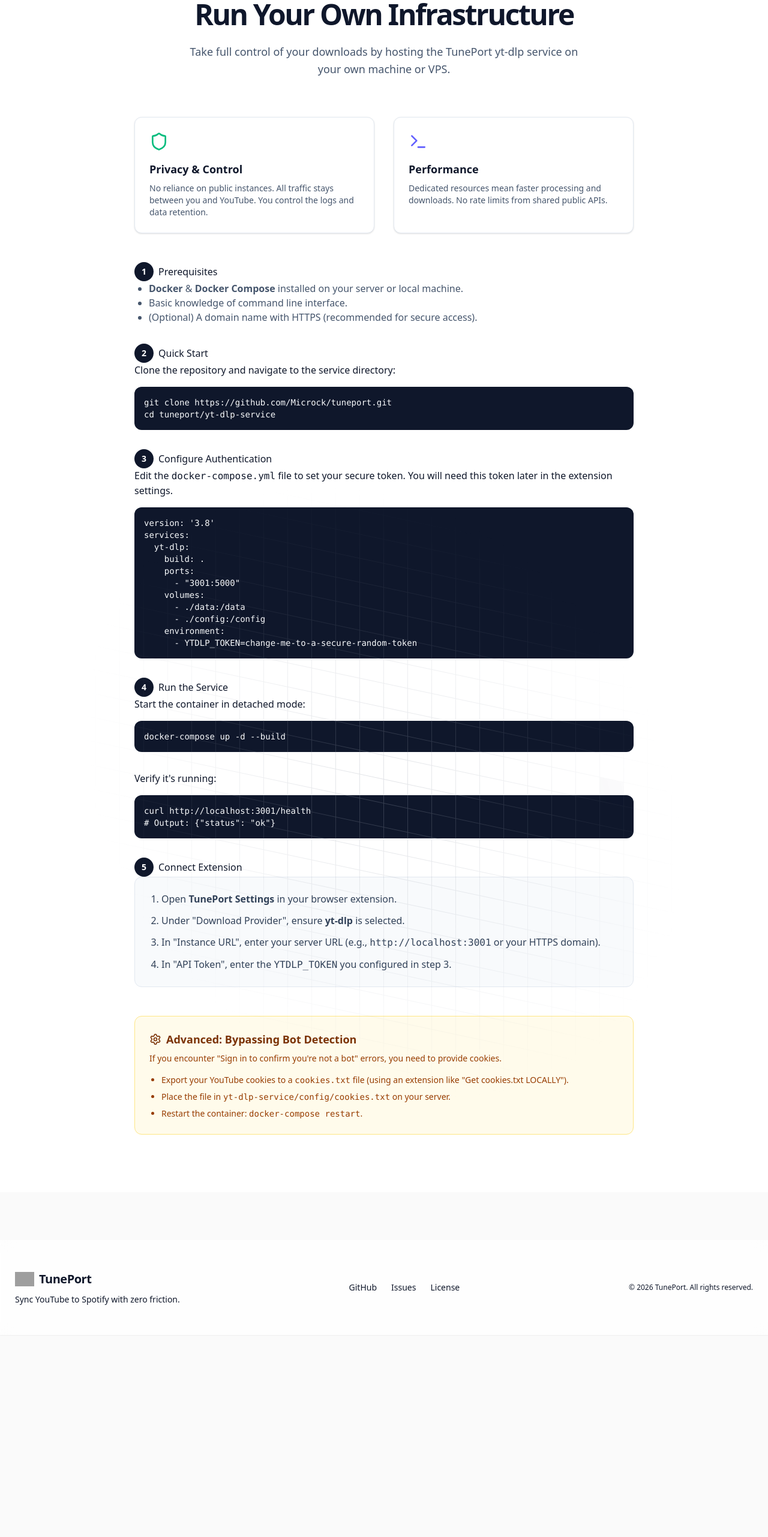
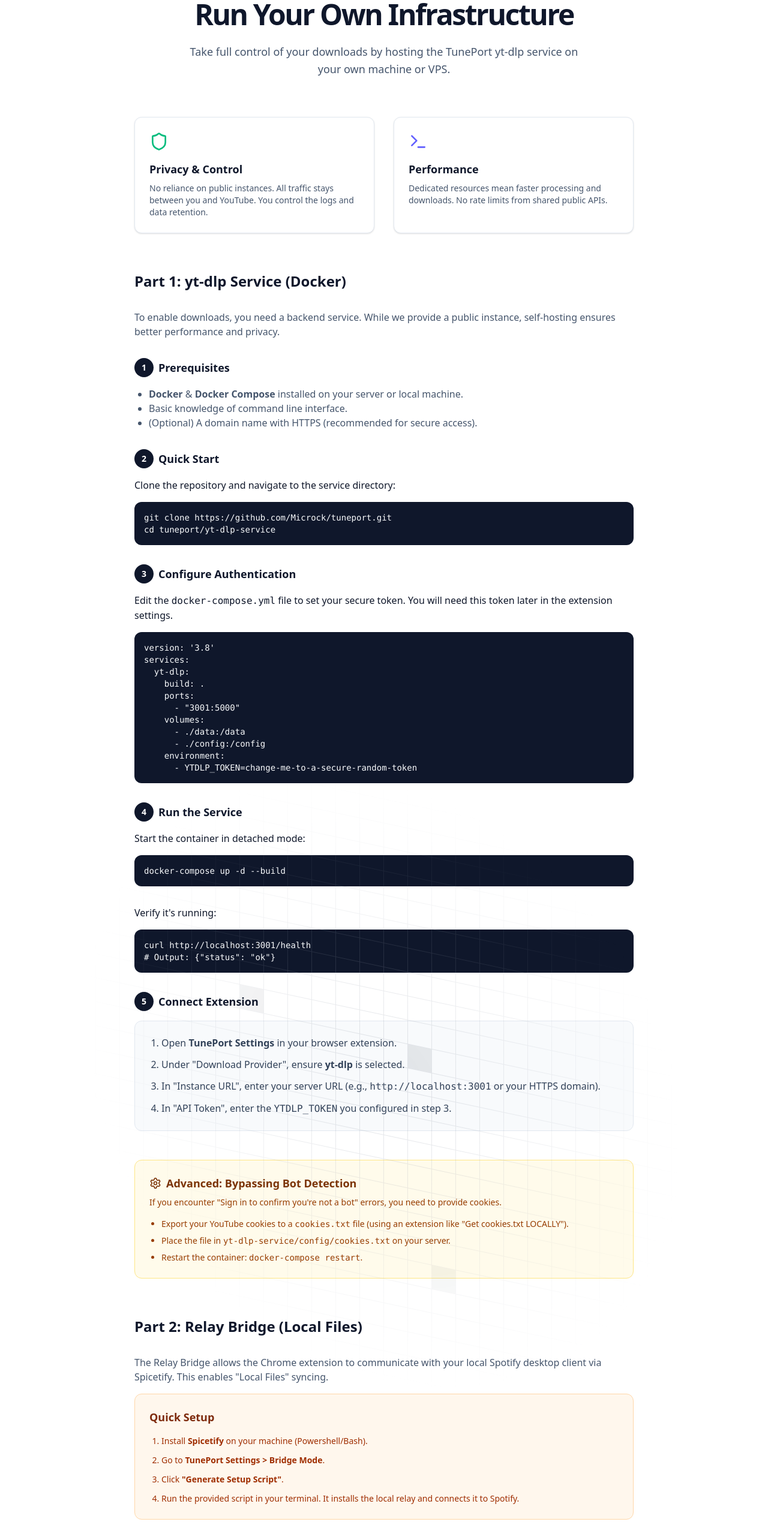
Before and after one commit to Microck/tuneport, a Next.js app in the folder website/: page /self-host in a window 1280 px wide. Shown: the part 234-2797 px from the top of the page at 60% size. Before the commit the page ends 2460 px from the top, so only its background shows below. Built offline with nearby package versions, Linux system fonts and the light colour scheme; grey boxes are pictures that could not be loaded.

Commit message:
cleanup: update gitignore, remove opencode.json, add plan docs

```diff
--- a/website/opencode.json
+++ /dev/null
@@ -1,14 +0,0 @@
-{
-  "$schema": "https://opencode.ai/config.json",
-  "mcp": {
-    "shadcn": {
-      "type": "local",
-      "command": [
-        "npx",
-        "shadcn@latest",
-        "mcp"
-      ],
-      "enabled": true
-    }
-  }
-}
--- a/website/src/app/self-host/page.tsx
+++ b/website/src/app/self-host/page.tsx
@@ -68,30 +68,35 @@
             </div>
           </div>
 
-          <h2 className="flex items-center gap-2">
+          <h2 className="text-2xl font-bold text-slate-900 mt-16 mb-8">Part 1: yt-dlp Service (Docker)</h2>
+          <p className="mb-8 text-slate-600">
+            To enable downloads, you need a backend service. While we provide a public instance, self-hosting ensures better performance and privacy.
+          </p>
+
+          <h3 className="flex items-center gap-2 font-bold text-lg text-slate-900 mb-4">
             <span className="flex items-center justify-center w-8 h-8 rounded-full bg-slate-900 text-white text-sm font-bold">1</span>
             Prerequisites
-          </h2>
+          </h3>
           <ul className="list-disc pl-6 mb-8 text-slate-600">
             <li><strong>Docker</strong> & <strong>Docker Compose</strong> installed on your server or local machine.</li>
             <li>Basic knowledge of command line interface.</li>
             <li>(Optional) A domain name with HTTPS (recommended for secure access).</li>
           </ul>
 
-          <h2 className="flex items-center gap-2">
+          <h3 className="flex items-center gap-2 font-bold text-lg text-slate-900 mb-4">
             <span className="flex items-center justify-center w-8 h-8 rounded-full bg-slate-900 text-white text-sm font-bold">2</span>
             Quick Start
-          </h2>
+          </h3>
           <p className="mb-4">Clone the repository and navigate to the service directory:</p>
           <pre className="bg-slate-900 text-slate-50 p-4 rounded-xl overflow-x-auto text-sm font-mono mb-8">
             <code>{`git clone https://github.com/Microck/tuneport.git
 cd tuneport/yt-dlp-service`}</code>
           </pre>
 
-          <h2 className="flex items-center gap-2">
+          <h3 className="flex items-center gap-2 font-bold text-lg text-slate-900 mb-4">
             <span className="flex items-center justify-center w-8 h-8 rounded-full bg-slate-900 text-white text-sm font-bold">3</span>
             Configure Authentication
-          </h2>
+          </h3>
           <p className="mb-4">
             Edit the <code>docker-compose.yml</code> file to set your secure token. You will need this token later in the extension settings.
           </p>
@@ -109,10 +114,10 @@
       - YTDLP_TOKEN=change-me-to-a-secure-random-token`}</code>
           </pre>
 
-          <h2 className="flex items-center gap-2">
+          <h3 className="flex items-center gap-2 font-bold text-lg text-slate-900 mb-4">
             <span className="flex items-center justify-center w-8 h-8 rounded-full bg-slate-900 text-white text-sm font-bold">4</span>
             Run the Service
-          </h2>
+          </h3>
           <p className="mb-4">Start the container in detached mode:</p>
           <pre className="bg-slate-900 text-slate-50 p-4 rounded-xl overflow-x-auto text-sm font-mono mb-8">
             <code>{`docker-compose up -d --build`}</code>
@@ -123,10 +128,10 @@
 # Output: {"status": "ok"}`}</code>
           </pre>
 
-          <h2 className="flex items-center gap-2">
+          <h3 className="flex items-center gap-2 font-bold text-lg text-slate-900 mb-4">
             <span className="flex items-center justify-center w-8 h-8 rounded-full bg-slate-900 text-white text-sm font-bold">5</span>
             Connect Extension
-          </h2>
+          </h3>
           <div className="bg-slate-50 border border-slate-200 rounded-xl p-6 mb-12">
             <ol className="list-decimal pl-5 space-y-3 text-slate-700">
               <li>Open <strong>TunePort Settings</strong> in your browser extension.</li>
@@ -136,7 +141,7 @@
             </ol>
           </div>
 
-          <div className="bg-amber-50 border border-amber-200 rounded-xl p-6">
+          <div className="bg-amber-50 border border-amber-200 rounded-xl p-6 mb-16">
             <h3 className="text-lg font-bold text-amber-900 flex items-center gap-2 mb-2">
               <Settings className="h-5 w-5" />
               Advanced: Bypassing Bot Detection
@@ -150,6 +155,21 @@
               <li>Restart the container: <code>docker-compose restart</code>.</li>
             </ul>
           </div>
+
+          <h2 className="text-2xl font-bold text-slate-900 mt-16 mb-8">Part 2: Relay Bridge (Local Files)</h2>
+          <p className="mb-4 text-slate-600">
+            The Relay Bridge allows the Chrome extension to communicate with your local Spotify desktop client via Spicetify. This enables "Local Files" syncing.
+          </p>
+
+          <div className="bg-orange-50 border border-orange-200 rounded-xl p-6 mb-12">
+             <h3 className="text-lg font-bold text-orange-900 mb-4">Quick Setup</h3>
+             <ol className="list-decimal pl-5 space-y-3 text-orange-800 text-sm">
+                <li>Install <strong>Spicetify</strong> on your machine (Powershell/Bash).</li>
+                <li>Go to <strong>TunePort Settings &gt; Bridge Mode</strong>.</li>
+                <li>Click <strong>"Generate Setup Script"</strong>.</li>
+                <li>Run the provided script in your terminal. It installs the local relay and connects it to Spotify.</li>
+             </ol>
+          </div>
         </div>
       </div>
     </div>
```
Also changed, not shown: 12 other files (tests, documents, lock files or other folders).
